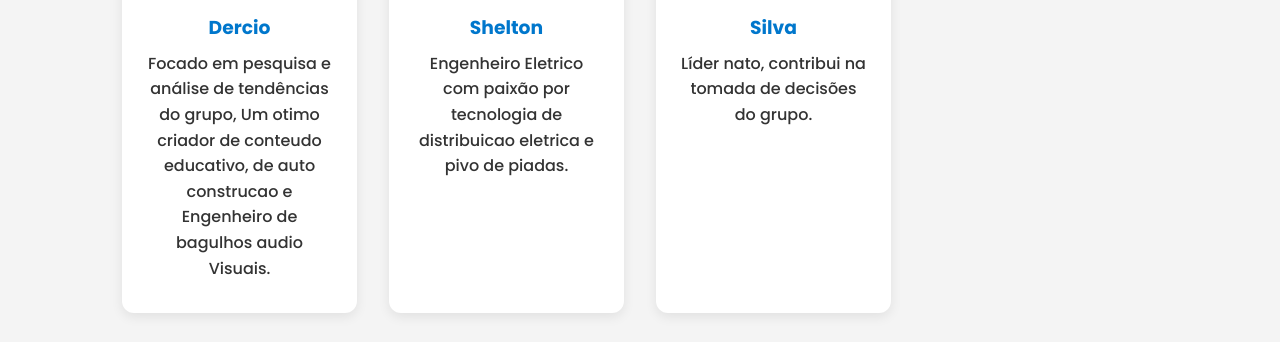
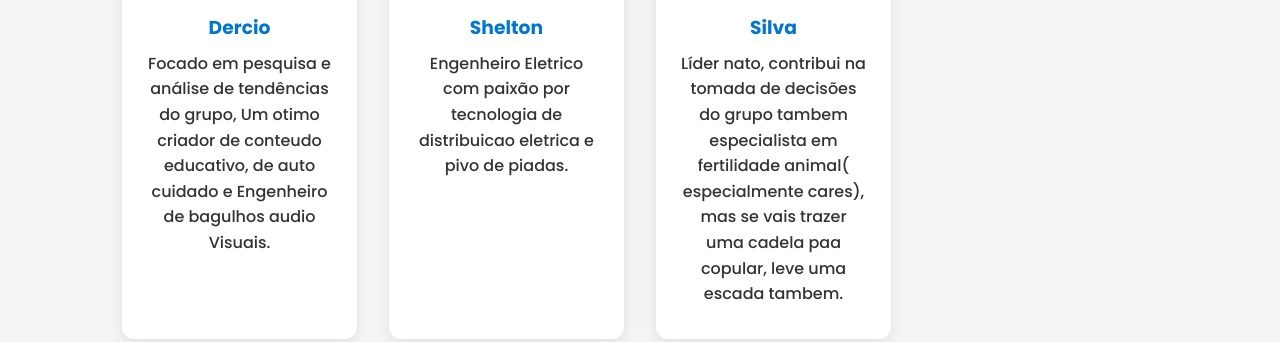
Before and after one commit to samuel-cossa/privy-council, a plain HTML site: page index.html in a window 1280 px wide. Shown: the part 649-991 px from the top of the page. Drawn offline with Linux system fonts and the light colour scheme.

Commit message:
Update member descriptions in index.html

```diff
--- a/index.html
+++ b/index.html
@@ -90,7 +90,7 @@
             <h3>Dercio</h3>
             <p>
               Focado em pesquisa e análise de tendências do grupo, Um otimo
-              criador de conteudo educativo, de auto construcao e Engenheiro de
+              criador de conteudo educativo, de auto cuidado e Engenheiro de
               bagulhos audio Visuais.
             </p>
           </div>
@@ -105,7 +105,7 @@
           <div class="member-card">
             <img src="img/silva.jpg" alt="Silva" />
             <h3>Silva</h3>
-            <p>Líder nato, contribui na tomada de decisões do grupo.</p>
+            <p>Líder nato, contribui na tomada de decisões do grupo tambem especialista em fertilidade animal( especialmente cares), mas se vais trazer uma cadela paa copular, leve uma escada tambem.</p>
           </div>
         </div>
       </section>
```
